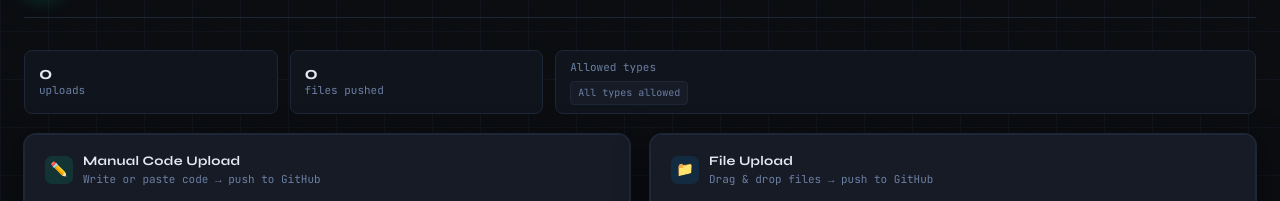
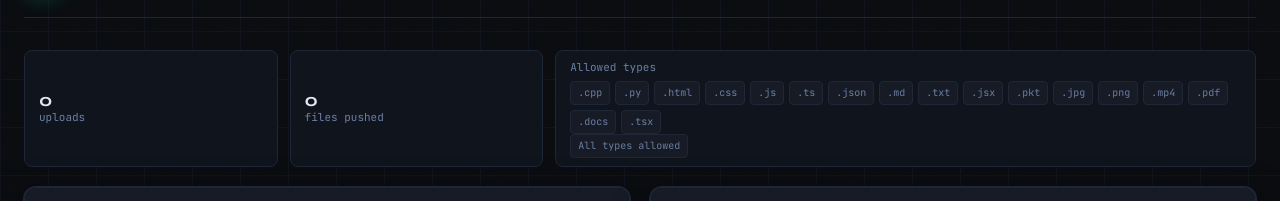
Before and after one commit to abid-sami/CodePush, a website: page public/index.html in a window 1280 px wide. Shown: the part 65-266 px from the top of the page. Drawn offline with nearby package versions, Linux system fonts and the light colour scheme; no server answers.

Commit message:
File upload types

```diff
--- a/public/index.html
+++ b/public/index.html
@@ -809,6 +809,17 @@ footer strong { color: var(--accent); }
     <div class="stat-chip" style="flex:3">
       <div style="width:100%">
         <div style="margin-bottom:4px">Allowed types</div>
+        <div class="types-bar">
+          <span class="type-tag">.cpp</span><span class="type-tag">.py</span>
+          <span class="type-tag">.html</span><span class="type-tag">.css</span>
+          <span class="type-tag">.js</span><span class="type-tag">.ts</span>
+          <span class="type-tag">.json</span><span class="type-tag">.md</span>
+          <span class="type-tag">.txt</span><span class="type-tag">.jsx</span>
+          <span class="type-tag">.pkt</span><span class="type-tag">.jpg</span>
+          <span class="type-tag">.png</span><span class="type-tag">.mp4</span>
+          <span class="type-tag">.pdf</span><span class="type-tag">.docs</span>
+          <span class="type-tag">.tsx</span>
+        </div>
         <div class="types-bar"><span class="type-tag">All types allowed</span></div>
       </div>
     </div>
@@ -1178,9 +1189,14 @@ function renderFileList() {
 }
 
 function addFiles(newFiles) {
+  const allowed = ['.cpp','.py','.html','.css','.js','.ts','.json','.md','.txt','.jsx','.tsx'];
+  const rejected = [];
   Array.from(newFiles).forEach(f => {
+    const ext = '.' + f.name.split('.').pop().toLowerCase();
+    if (!allowed.includes(ext)) { rejected.push(f.name); return; }
     if (!selectedFiles.find(x => x.name === f.name)) selectedFiles.push(f);
   });
+  if (rejected.length) showToast('error', 'Rejected files', `Not allowed: ${rejected.join(', ')}`);
   renderFileList();
 }
 
```
